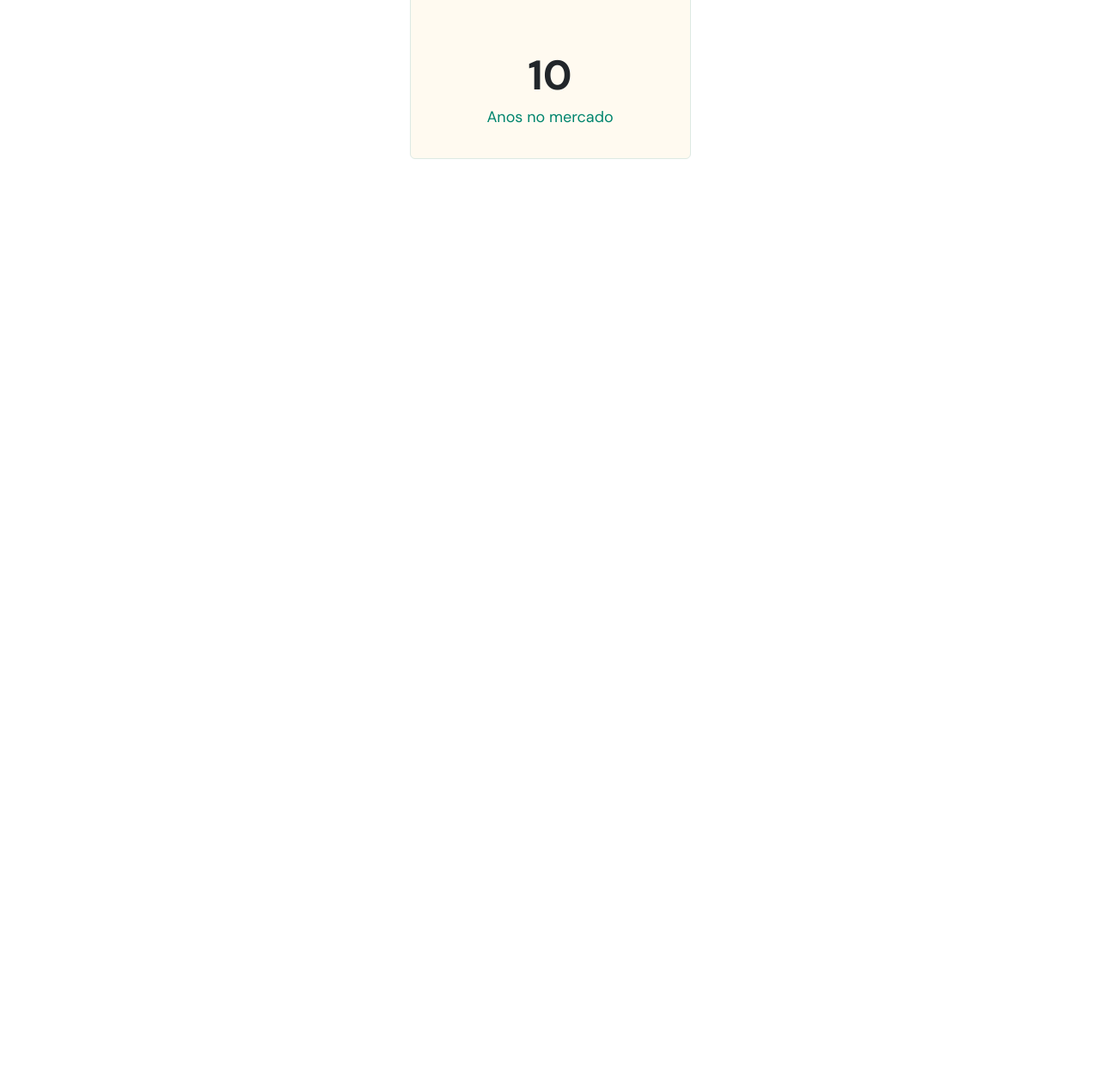
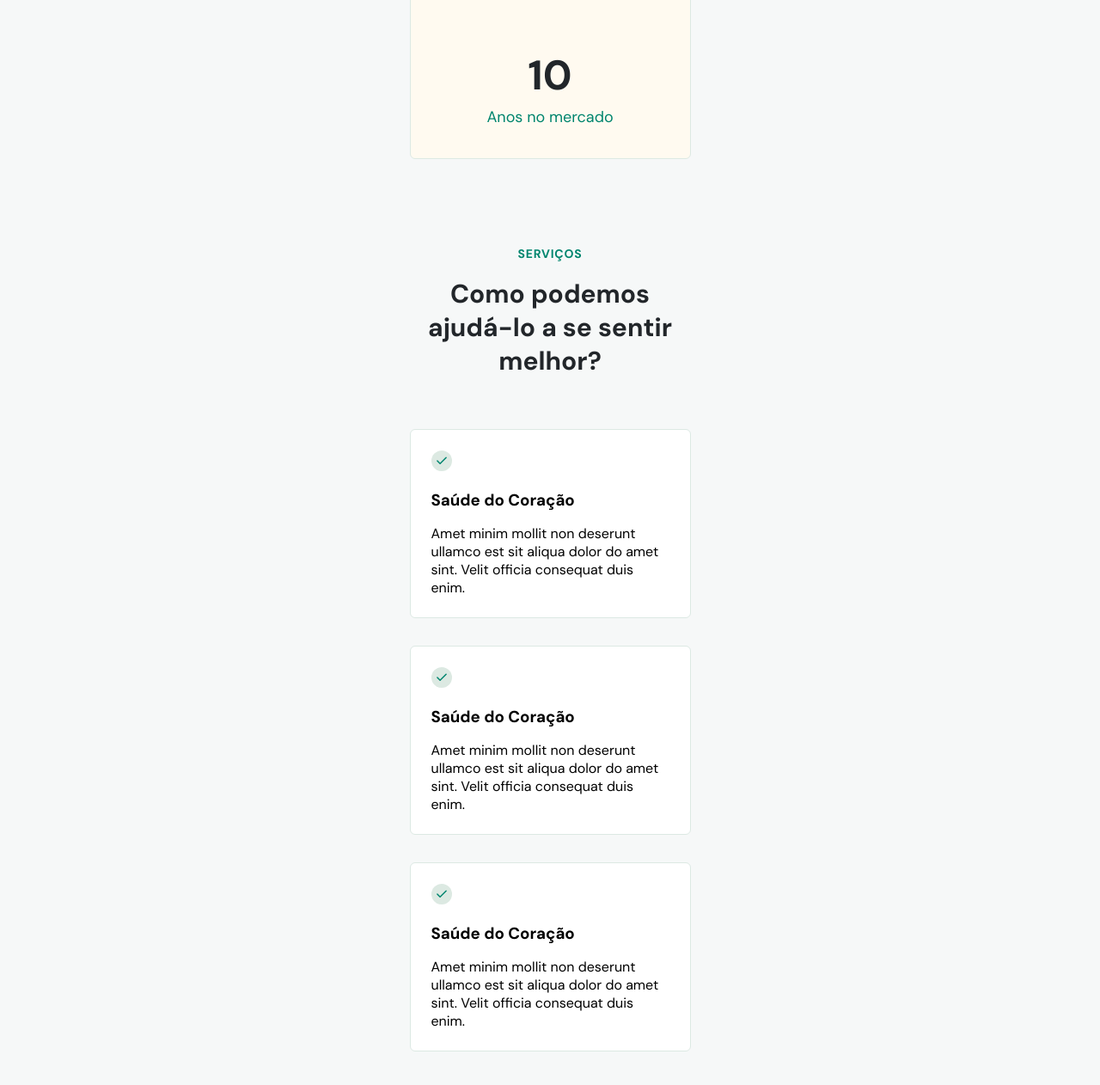
Before and after one commit to svvictorelias/nlw-origin-05-22, a plain HTML site: page index.html in a window 1280 px wide. Shown: the part 1188-2450 px from the top of the page at 86% size. Before the commit the page ends 1373 px from the top, so only its background shows below. Drawn offline with Linux system fonts and the light colour scheme.

Commit message:
colocando serviços e adicionando transformação no menu

```diff
--- a/index.html
+++ b/index.html
@@ -10,7 +10,7 @@
   <body onscroll="onScroll()" class="">
     <nav id="navigation">
       <div class="wrapper">
-        <a class="logo" href="#">
+        <a class="logo" href="#home">
           <svg
             width="133"
             height="18"
@@ -62,9 +62,9 @@
         </a>
         <div class="menu">
           <ul>
-            <li><a href="#">Inicio</a></li>
-            <li><a href="#">Serviços</a></li>
-            <li><a href="#">Sobre</a></li>
+            <li><a onclick="closeMenu()" href="#home">Inicio</a></li>
+            <li><a onclick="closeMenu()"href="#services">Serviços</a></li>
+            <li><a onclick="closeMenu()"href="#about">Sobre</a></li>
           </ul>
           <a class="button" href="#">Agende sua consulta</a>
           <ul class="social-links">
@@ -208,7 +208,7 @@
         </button>
       </div>
     </nav>
-    <header class="wrapper">
+    <header id="home" class="wrapper">
       <h4>BOAS-VINDAS A DOCTORCARE 👋</h4>
       <h1>Assistência médica simplificada para todos</h1>
       <p>
@@ -250,6 +250,90 @@
         </div>
       </div>
     </header>
+    <section id="services">
+      <div class="wrapper">
+        <header>
+          <h4>Serviços</h4>
+          <h2>Como podemos ajudá-lo a se sentir melhor?</h2>
+        </header>
+        <div class="cards">
+          <div class="card">
+            <svg
+              width="24"
+              height="24"
+              viewBox="0 0 24 24"
+              fill="none"
+              xmlns="http://www.w3.org/2000/svg"
+            >
+              <circle cx="12" cy="12" r="12" fill="#DCE9E2" />
+              <path
+                d="M17.091 8.18188L10.091 15.1819L6.90918 12.0001"
+                stroke="#00856F"
+                stroke-width="1.5"
+                stroke-linecap="round"
+                stroke-linejoin="round"
+              />
+            </svg>
+
+            <h3>Saúde do Coração</h3>
+            <p>
+              Amet minim mollit non deserunt ullamco est sit aliqua dolor do
+              amet sint. Velit officia consequat duis enim.
+            </p>
+          </div>
+
+          <div class="card">
+            <svg
+              width="24"
+              height="24"
+              viewBox="0 0 24 24"
+              fill="none"
+              xmlns="http://www.w3.org/2000/svg"
+            >
+              <circle cx="12" cy="12" r="12" fill="#DCE9E2" />
+              <path
+                d="M17.091 8.18188L10.091 15.1819L6.90918 12.0001"
+                stroke="#00856F"
+                stroke-width="1.5"
+                stroke-linecap="round"
+                stroke-linejoin="round"
+              />
+            </svg>
+
+            <h3>Saúde do Coração</h3>
+            <p>
+              Amet minim mollit non deserunt ullamco est sit aliqua dolor do
+              amet sint. Velit officia consequat duis enim.
+            </p>
+          </div>
+
+          <div class="card">
+            <svg
+              width="24"
+              height="24"
+              viewBox="0 0 24 24"
+              fill="none"
+              xmlns="http://www.w3.org/2000/svg"
+            >
+              <circle cx="12" cy="12" r="12" fill="#DCE9E2" />
+              <path
+                d="M17.091 8.18188L10.091 15.1819L6.90918 12.0001"
+                stroke="#00856F"
+                stroke-width="1.5"
+                stroke-linecap="round"
+                stroke-linejoin="round"
+              />
+            </svg>
+
+            <h3>Saúde do Coração</h3>
+            <p>
+              Amet minim mollit non deserunt ullamco est sit aliqua dolor do
+              amet sint. Velit officia consequat duis enim.
+            </p>
+          </div>
+        </div>
+      </div>
+    </section>
     <script src="main.js"></script>
   </body>
 </html>
--- a/style.css
+++ b/style.css
@@ -11,8 +11,12 @@
   --paragraph: hsl(219, 9%, 31%);
   --brand-beige: hsl(39, 100%, 97%);
   --brand-light: hsl(148, 23%, 89%);
+  --bg-light: hsl(180,14%,97%);
   font-size: 62.5%; /* 1rem = 10px*/
   --nav-height: 7.2rem;
+}
+html{
+  scroll-behavior: smooth;
 }
 html,
 body {
@@ -22,7 +26,7 @@ body {
 body {
   font-family: 'DM Sans', Arial, Helvetica, sans-serif;
   font-size: 1.6rem; /*1.6rem = 16px*/
-
+  background-color: var(--bg-light);
   text-align: center;
   overflow: overlay;
 }
@@ -31,31 +35,36 @@ body {
   margin-inline: auto;
   padding-inline: 2.4rem;
 }
-ul{
+ul {
   list-style: none;
 }
-header {
-  margin-top: calc(4.1rem + var(--nav-height));
+
+section {
+  padding-block: 10rem;
 }
-header h4 {
+
+#home {
+  padding-top: calc(4.1rem + var(--nav-height));
+}
+#home h4 {
   font-size: 1.4rem;
   color: var(--primary-color);
   margin-bottom: 1.6rem;
 }
-header h1 {
+#home h1 {
   font-size: 3.4rem;
   color: var(--headline);
   line-height: 130%;
   margin-bottom: 2.4rem;
 }
-header p {
+#home p {
   font-size: 1.8rem;
   line-height: 150%;
   color: var(--paragraph);
   margin-bottom: 3.2rem;
 }
 
-header button {
+#home button {
   background-color: var(--primary-color);
   border: none;
   border-radius: 4rem;
@@ -73,13 +82,13 @@ header button {
   margin-right: auto;
   margin-left: auto;
 }
-header img {
+#home img {
   display: block;
   margin-inline: auto;
   width: 26.4rem;
   object-position: 0 2rem;
 }
-header::before {
+#home::before {
   content: '';
   width: 100%;
   height: calc(108rem + var(--nav-height));
@@ -90,7 +99,7 @@ header::before {
   left: 0;
   z-index: -1;
 }
-.stats {
+#home .stats {
   width: 32.7rem;
   height: 47rem;
   padding-block: 4rem;
@@ -103,13 +112,13 @@ header::before {
   border: 1px solid var(--brand-light);
   border-radius: 0.6rem;
 }
-.stats h3 {
+#home .stats h3 {
   font-size: 4.8rem;
   color: var(--headline);
   line-height: 130%;
   margin-bottom: 0.4rem;
 }
-.stats p {
+#home .stats p {
   margin: 0;
   color: var(--primary-color);
   line-height: 150%;
@@ -136,7 +145,7 @@ nav.scroll button path {
   stroke: white;
 }
 
-nav button{
+nav button {
   background: none;
   border: none;
   cursor: pointer;
@@ -148,27 +157,31 @@ nav .wrapper {
   justify-content: space-between;
 }
 
-body.menu-expanded{
+body.menu-expanded {
   overflow: hidden;
 }
 
-body.menu-expanded>:not(nav){
+body.menu-expanded > :not(nav) {
   display: none;
 }
 
 .menu,
 .close-menu,
-body.menu-expanded .open-menu{
+body.menu-expanded .open-menu {
   opacity: 0;
   visibility: hidden;
 }
 body.menu-expanded .menu,
-body.menu-expanded .close-menu{
+body.menu-expanded .close-menu {
   opacity: 1;
   visibility: visible;
 }
 
-body.menu-expanded .menu{
+.menu{
+  transform: translateY(100%);
+}
+
+body.menu-expanded .menu {
   position: fixed;
   top: 0;
   left: 0;
@@ -176,13 +189,16 @@ body.menu-expanded .menu{
   width: 100vw;
   height: 100vh;
   padding-top: var(--nav-height);
+
+  transition: transform 400ms;
+  transform: translateY(0);
 }
 
-body.menu-expanded nav{
+body.menu-expanded nav {
   position: relative;
 }
 
-.menu ul:nth-child(1){
+.menu ul:nth-child(1) {
   display: flex;
   flex-direction: column;
   gap: 4.8rem;
@@ -192,12 +208,12 @@ body.menu-expanded nav{
   line-height: 3.1rem;
 }
 
-.menu ul li a{
+.menu ul li a {
   color: white;
   text-decoration: none;
 }
 
-.menu .button{
+.menu .button {
   background-color: white;
   border-radius: 4rem;
   font-weight: 700;
@@ -213,15 +229,15 @@ body.menu-expanded nav{
   margin-bottom: 8rem;
 }
 
-.social-links{
+.social-links {
   display: flex;
   align-items: center;
   justify-content: center;
-  gap:3.2rem
+  gap: 3.2rem;
 }
 
 body.menu-expanded .logo,
-body.menu-expanded button{
+body.menu-expanded button {
   position: relative;
   z-index: 100;
 }
@@ -233,3 +249,37 @@ body.menu-expanded .logo path {
 body.menu-expanded button path {
   stroke: white;
 }
+
+#services header h4 {
+  font-size: 1.4rem;
+  line-height: 150%;
+  letter-spacing: 0.08rem;
+  text-transform: uppercase;
+  color: var(--primary-color);
+  margin-bottom: 1.6rem;
+}
+
+#services header h2 {
+  font-size: 3rem;
+  line-height: 3.9rem;
+  color: var(--headline);
+  margin-bottom: 6rem;
+}
+
+#services .cards {
+  display: flex;
+  flex-direction: column;
+  gap: 3.2rem;
+}
+
+#services .card {
+  padding: 2.4rem;
+  text-align: left;
+  background-color: white;
+  border: 1px solid var(--brand-light);
+  border-radius: 0.6rem;
+}
+
+#services .card h3 {
+  margin-block: 1.6rem;
+}
```
